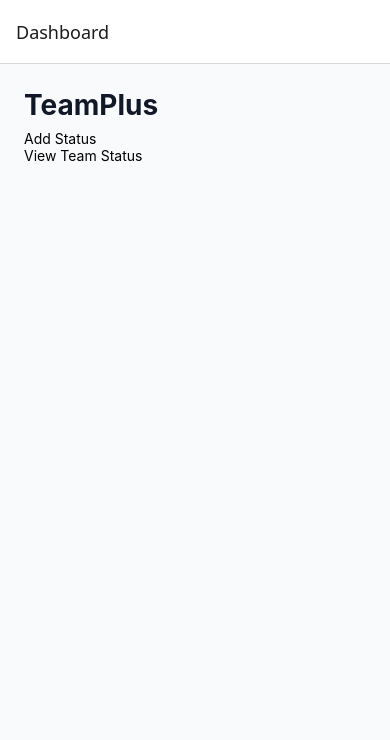
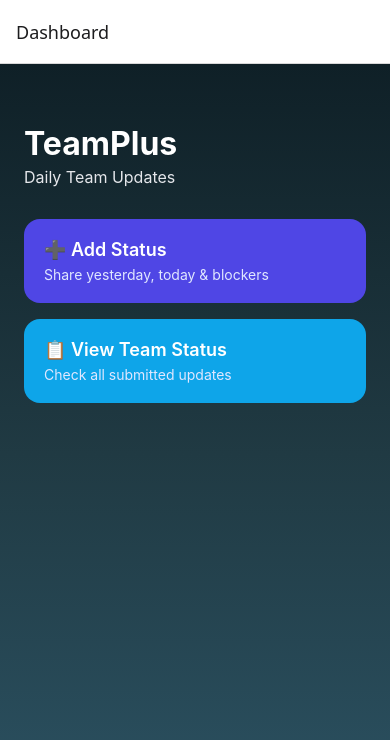
Before and after one commit to AnvetaDigital/TeamPlus, a React Native app in the folder TeamPlus/: screen /Dashboard in a window 390 px wide. Shown: the top 740 px of the page. Built offline with nearby package versions, Linux system fonts and the light colour scheme.

Commit message:
[feat]: modify Dashboard screen, add linear gradient and apply styles to Dashboard screen

```diff
--- a/TeamPlus/src/screens/Dashboard/DashboardScreen.tsx
+++ b/TeamPlus/src/screens/Dashboard/DashboardScreen.tsx
@@ -1,22 +1,35 @@
-import { Pressable, Text, View } from "react-native";
-import { NativeStackScreenProps } from "@react-navigation/native-stack";
+import { View, Text, Pressable } from "react-native";
+import { LinearGradient } from "expo-linear-gradient";
 import { styles } from "./styles";
-import { RootStackParamList } from "../../../App";
 
-type Props = NativeStackScreenProps<RootStackParamList, "Dashboard">;
+export default function DashboardScreen({ navigation }: any) {
+  return (
+    <LinearGradient
+      colors={["#0F2027", "#203A43", "#2C5364"]}
+      style={styles.container}
+    >
+      <Text style={styles.title}>TeamPlus</Text>
+      <Text style={styles.subtitle}>Daily Team Updates</Text>
 
-export default function DashboardScreen({ navigation }: Props) {
-  return (
-    <View style={styles.container}>
-      <Text style={styles.title}>TeamPlus</Text>
-
-      <Pressable onPress={() => navigation.navigate("AddStatus")}>
-        <Text>Add Status</Text>
+      <Pressable
+        style={[styles.card, styles.primaryCard]}
+        onPress={() => navigation.navigate("AddStatus")}
+      >
+        <Text style={styles.cardTitle}>➕ Add Status</Text>
+        <Text style={styles.cardDesc}>
+          Share yesterday, today & blockers
+        </Text>
       </Pressable>
 
-      <Pressable onPress={() => navigation.navigate("StatusList")}>
-        <Text>View Team Status</Text>
+      <Pressable
+        style={[styles.card, styles.secondaryCard]}
+        onPress={() => navigation.navigate("StatusList")}
+      >
+        <Text style={styles.cardTitle}>📋 View Team Status</Text>
+        <Text style={styles.cardDesc}>
+          Check all submitted updates
+        </Text>
       </Pressable>
-    </View>
+    </LinearGradient>
   );
 }
--- a/TeamPlus/src/screens/Dashboard/styles.ts
+++ b/TeamPlus/src/screens/Dashboard/styles.ts
@@ -1,33 +1,41 @@
 import { StyleSheet } from "react-native";
-import { COLORS } from "../../constants/colors";
 
 export const styles = StyleSheet.create({
   container: {
     flex: 1,
     padding: 24,
-    backgroundColor: COLORS.background,
+    paddingTop: 60,
   },
   title: {
-    fontSize: 28,
+    fontSize: 32,
     fontWeight: "700",
-    color: COLORS.text,
-    marginBottom: 8,
+    color: "#fff",
+    marginBottom: 4,
   },
   subtitle: {
     fontSize: 16,
-    color: COLORS.subText,
+    color: "#E5E7EB",
     marginBottom: 32,
   },
-  button: {
-    backgroundColor: COLORS.primary,
-    paddingVertical: 14,
-    borderRadius: 8,
+  card: {
+    borderRadius: 16,
+    padding: 20,
     marginBottom: 16,
   },
-  buttonText: {
+  primaryCard: {
+    backgroundColor: "#4F46E5",
+  },
+  secondaryCard: {
+    backgroundColor: "#0EA5E9",
+  },
+  cardTitle: {
+    fontSize: 18,
+    fontWeight: "600",
     color: "#fff",
-    textAlign: "center",
-    fontSize: 16,
-    fontWeight: "600",
+    marginBottom: 6,
+  },
+  cardDesc: {
+    fontSize: 14,
+    color: "#E0E7FF",
   },
 });
```
